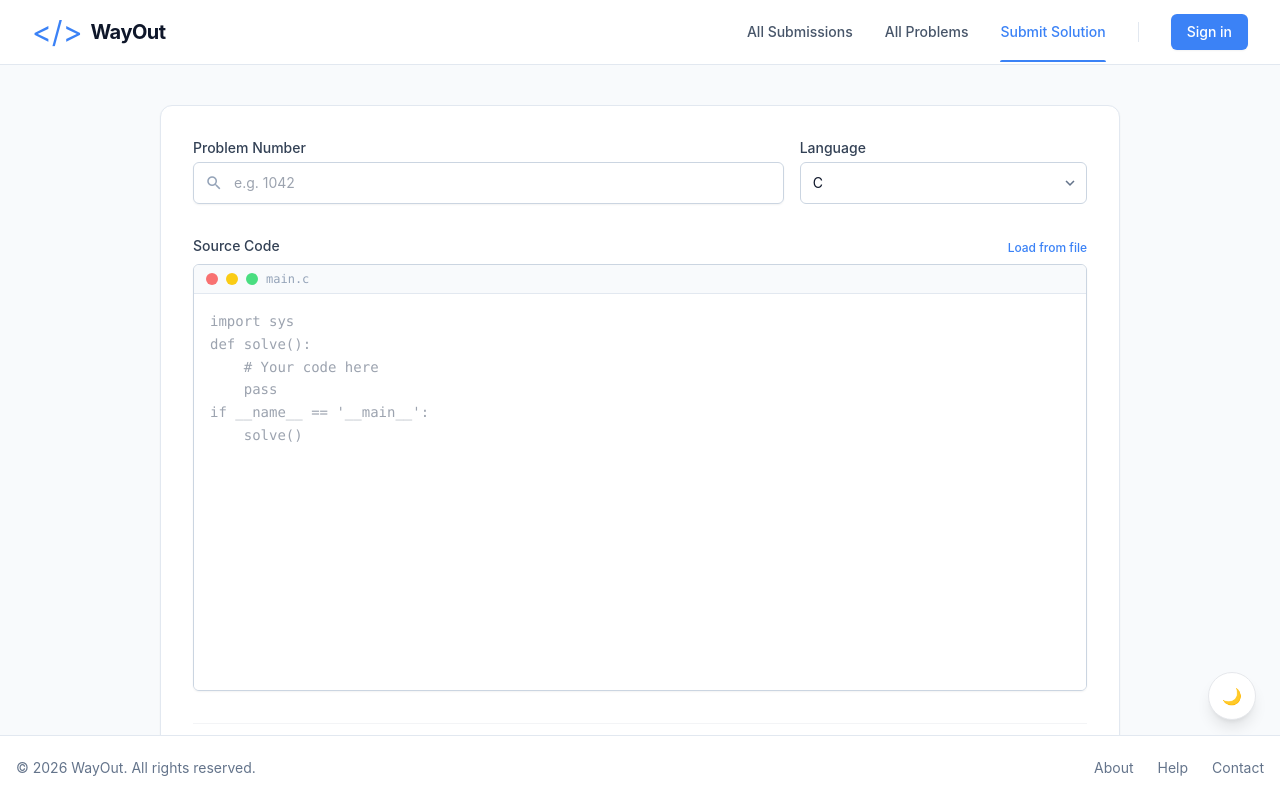
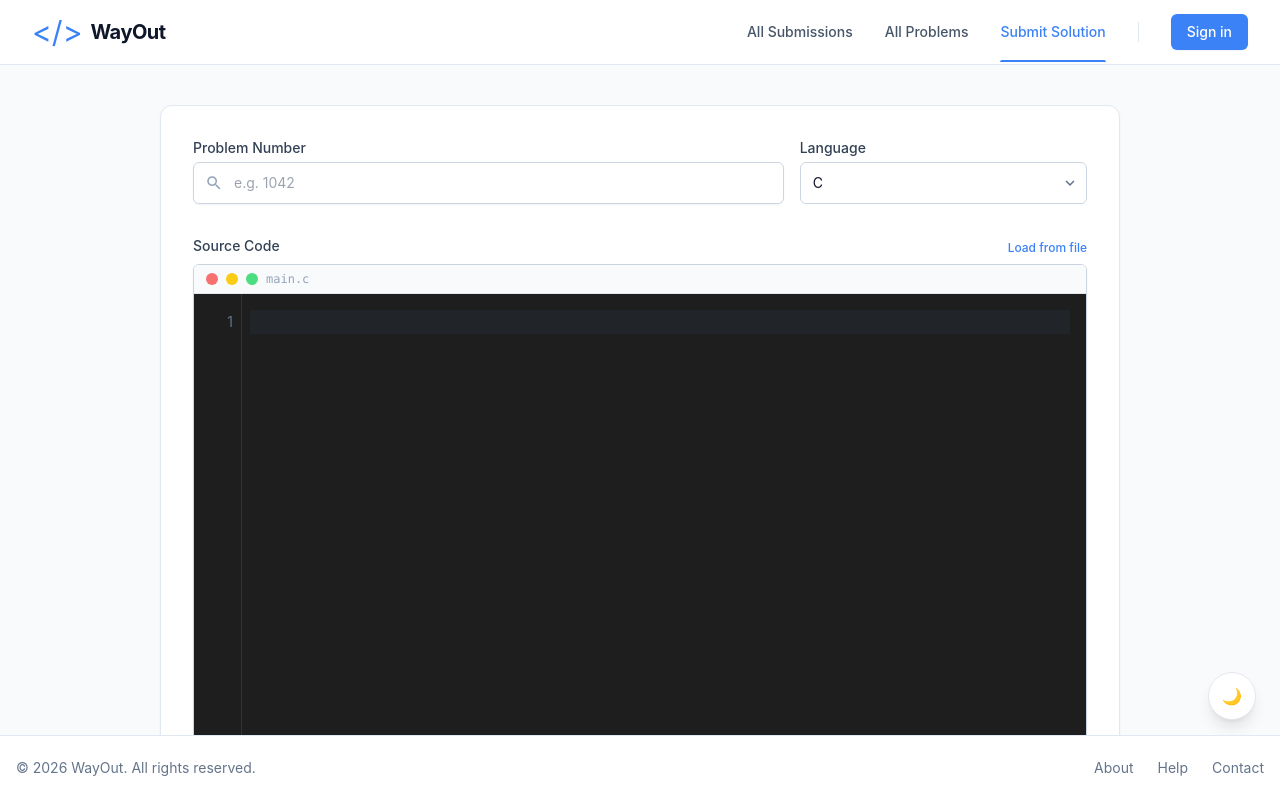
Before and after one commit to team-dopamine/wayout-web, a React (Create React App) app: page /solution-submit in a window 1280 px wide. Shown: the top 798 px of the page. Built offline with nearby package versions, Linux system fonts and the light colour scheme.

Commit message:
refactor: sourcecodeEeditor textarea를 공통 codeeditor로 교체

```diff
--- a/src/components/solutionsubmit/SolutionCodeCard/SourceCodeEditor.tsx
+++ b/src/components/solutionsubmit/SolutionCodeCard/SourceCodeEditor.tsx
@@ -1,9 +1,12 @@
 /** 파일명 표시 및 코드 입력 영역용 소스코드 에디터 컴포넌트 */
 import EditorChrome from './EditorChrome';
+import CodeEditor from '@/components/common/CodeEditor';
+import type { EditorLang } from '@/constants/editor';
 
 type Props = {
   label: string;
   filename: string;
+  language: string;
 
   value: string;
   onChange: (v: string) => void;
@@ -18,9 +21,17 @@ type Props = {
   onFileSelected?: (file: File | null) => void;
 };
 
+const FALLBACK_LANG: EditorLang = 'cpp';
+
+function toEditorLang(lang: string): EditorLang {
+  if (lang === 'c' || lang === 'cpp' || lang === 'java' || lang === 'python') return lang;
+  return FALLBACK_LANG;
+}
+
 export default function SourceCodeEditor({
   label,
   filename,
+  language,
   value,
   onChange,
   placeholder,
@@ -39,6 +50,7 @@ export default function SourceCodeEditor({
         >
           {label}
         </label>
+
         {/** 파일 탐색 버튼 */}
         {enableLoadFromFile && (
           <>
@@ -65,17 +77,10 @@ export default function SourceCodeEditor({
 
       <div className="overflow-hidden rounded-md border border-slate-300 shadow-sm transition-colors focus-within:border-blue-500 focus-within:ring-1 focus-within:ring-blue-500 dark:border-slate-600">
         <EditorChrome filename={filename} />
-        {/** 입력 필드 */}
-        <textarea
-          id="code"
-          name="code"
-          value={value}
-          onChange={(e) => onChange(e.target.value)}
-          rows={16}
-          spellCheck={false}
-          placeholder={placeholder}
-          className="block w-full resize-none border-0 bg-white p-4 font-mono text-sm leading-relaxed text-slate-900 focus:ring-0 dark:bg-[#0d1117] dark:text-slate-200"
-        />
+
+        <div style={{ height: 'calc(16 * 1.625rem + 2rem)' }}>
+          <CodeEditor language={toEditorLang(language)} value={value} onChange={onChange} />
+        </div>
       </div>
     </div>
   );
```
